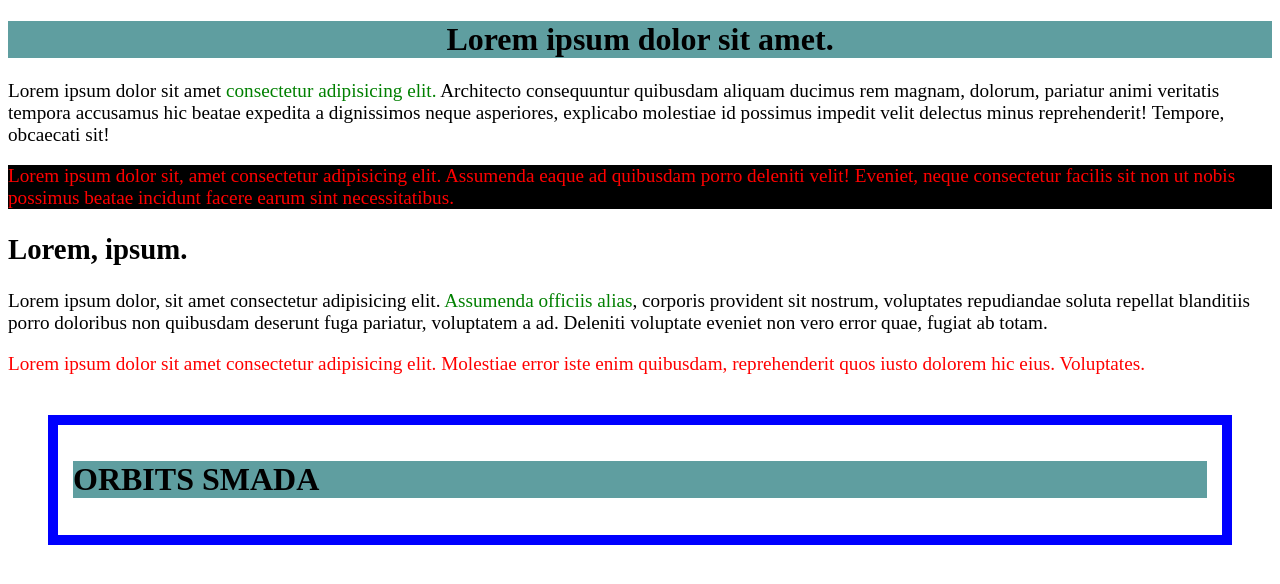
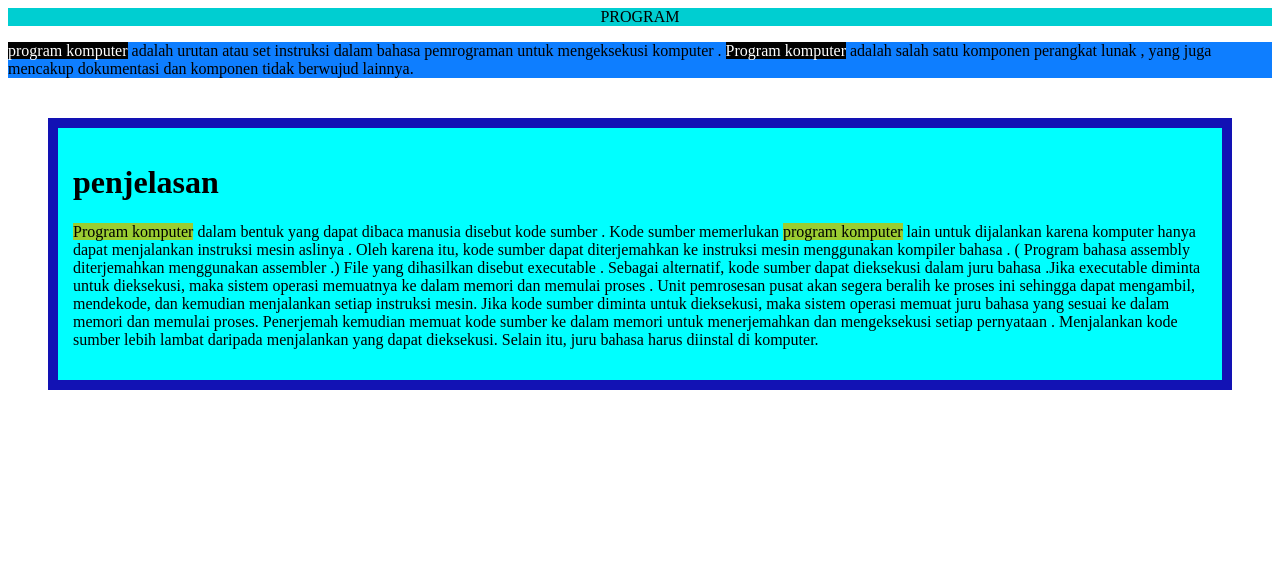
Before and after one commit to hpiddd/hafidx1, a plain HTML site: page index.html in a window 1280 px wide. Drawn offline with Linux system fonts and the light colour scheme.

Commit message:
Update index.html

```diff
--- a/index.html
+++ b/index.html
@@ -2,78 +2,43 @@
 <!DOCTYPE html>
 
 <head>
-    <title>Div, Span, Class, Id</title>
+    <title>penggunaan Div, span, class, id</title>
     <style>
-        .judul {
-            text-align: center;
-        }
-
-        .materi {
-            font-size: larger;
-        }
-
-        .paragraf {
-            color: red;
-        }
-
-        .penting {
-            background-color: black;
-        }
-
-        #tokoh {
-            color: green;
-        }
-
         .jarak {
             margin: 40px;
 
             border-style: solid;
             border-width: 10px;
-            border-color: blue;
+            border-color: rgb(18, 18, 180);
+            background-color: aqua;
 
             padding: 15px;
+            }
+        .penjelasan {background-color:rgb(14, 126, 255);
         }
-
-        h1 {
-            background-color: cadetblue;
+        .judul {text-align: center; background-color: darkturquoise;
         }
+        #inti {color:white;
+            background-color: black;
+        }
+        #penting {background-color: yellowgreen;}
     </style>
 </head>
 
-<body>
-    <div class="judul">
-        <h1>Lorem ipsum dolor sit amet.</h1>
+    <body>
+    <div class="judul"><h1">PROGRAM </h1>
     </div>
-    <div class="materi">
-        <p>Lorem ipsum dolor sit amet <span id="tokoh">consectetur adipisicing elit.</span> Architecto consequuntur
-            quibusdam aliquam ducimus
-            rem magnam, dolorum, pariatur animi veritatis tempora accusamus hic beatae expedita a dignissimos neque
-            asperiores, explicabo molestiae id possimus impedit velit delectus minus reprehenderit! Tempore, obcaecati
-            sit!</p>
-        <p class="paragraf penting">
-            Lorem ipsum dolor sit, amet consectetur adipisicing elit. Assumenda eaque ad
-            quibusdam porro deleniti velit!
-            Eveniet, neque consectetur facilis sit non ut nobis possimus beatae incidunt facere earum sint
-            necessitatibus.
-        </p>
-    </div>
-    <div class="materi">
-        <h2>Lorem, ipsum.</h2>
-        <p>Lorem ipsum dolor, sit amet consectetur adipisicing elit. <span id="tokoh">Assumenda officiis alias</span>,
-            corporis provident sit nostrum, voluptates repudiandae soluta repellat blanditiis porro doloribus non
-            quibusdam deserunt fuga pariatur, voluptatem a ad. Deleniti voluptate eveniet non vero error quae, fugiat ab
-            totam.
-        </p>
-        <p class="paragraf">
-            Lorem ipsum dolor sit amet consectetur adipisicing elit. Molestiae error iste enim quibusdam, reprehenderit
-            quos iusto dolorem hic eius. Voluptates.
-        </p>
+    <div class="penjelasan">
+        <p><span id="inti"> program komputer</span> adalah urutan atau set instruksi dalam bahasa pemrograman untuk mengeksekusi komputer . <span id="inti">Program komputer</span> adalah salah satu komponen perangkat lunak , yang juga mencakup dokumentasi dan komponen tidak berwujud lainnya.</p>
     </div>
 
     <div class="jarak">
-        <h1>ORBITS SMADA</h1>
-    </div>
+    <h1>penjelasan</h1>
+        <p><span id="penting">Program komputer</span> dalam bentuk yang dapat dibaca manusia disebut kode sumber . Kode sumber memerlukan <span id="penting">program komputer</span> lain untuk dijalankan karena komputer hanya dapat menjalankan instruksi mesin aslinya . Oleh karena itu, kode sumber dapat diterjemahkan ke instruksi mesin menggunakan kompiler bahasa . ( Program bahasa assembly diterjemahkan menggunakan assembler .) File yang dihasilkan disebut executable . Sebagai alternatif, kode sumber dapat dieksekusi dalam juru bahasa .Jika executable diminta untuk dieksekusi, maka sistem operasi memuatnya ke dalam memori dan memulai proses . Unit pemrosesan pusat akan segera beralih ke proses ini sehingga dapat mengambil, mendekode, dan kemudian menjalankan setiap instruksi mesin.
+        Jika kode sumber diminta untuk dieksekusi, maka sistem operasi memuat juru bahasa yang sesuai ke dalam memori dan memulai proses. Penerjemah kemudian memuat kode sumber ke dalam memori untuk menerjemahkan dan mengeksekusi setiap pernyataan .  Menjalankan kode sumber lebih lambat daripada menjalankan yang dapat dieksekusi. Selain itu, juru bahasa harus diinstal di komputer.
+        </p>
+</div>
+
 
 </body>
-
 </html>
```
